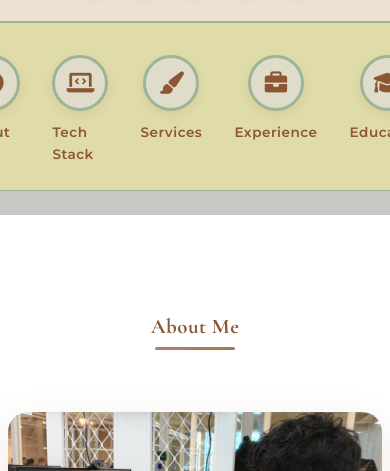
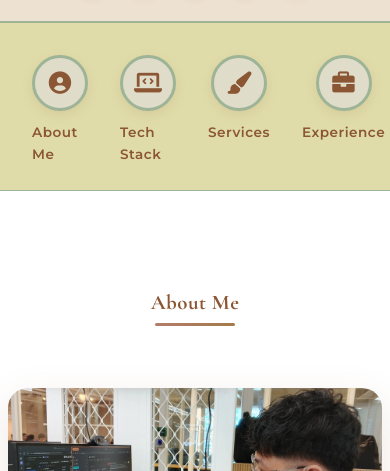
Before and after one commit to Shin-da/jeffmathew-portfolio, a website: page index.html in a window 390 px wide. Shown: the part 373-844 px from the top of the page. Drawn offline with nearby package versions, Linux system fonts and the light colour scheme; a web font is replaced by a local one.

Commit message:
higlights section fixed

```diff
--- a/css/modules/instagram.css
+++ b/css/modules/instagram.css
@@ -298,10 +298,9 @@
 
 .ig-highlights-row {
     display: flex;
-    justify-content: flex-start;
+    justify-content: center;
     gap: 2.5rem;
-    padding: 0 1rem;
-    min-width: min-content;
+    max-width: 800px;
     margin: 0 auto;
 }
 
@@ -310,13 +309,14 @@
         justify-content: flex-start;
         padding: 0 1rem;
         gap: 1.5rem;
+        max-width: none;
     }
 }
 
 @media (max-width: 575.98px) {
     .ig-highlights-section {
         padding: 1.5rem 0 1rem 0;
-        margin-bottom: 1.5rem;
+        /* margin-bottom: 1.5rem; */
     }
     .ig-highlights-row {
         gap: 1rem;
--- a/css/modules/responsive.css
+++ b/css/modules/responsive.css
@@ -232,7 +232,7 @@
     }
     .ig-highlights-section {
         padding: 1.5rem 0 1rem 0;
-        margin-bottom: 1.5rem;
+        /* margin-bottom: 1.5rem; */
     }
     .ig-highlights-row {
         gap: 1rem;
--- a/index.html
+++ b/index.html
@@ -105,7 +105,7 @@
 
   <!-- IG-Style Story Highlights Section -->
   <section class="ig-highlights-section">
-    <div class="container" style="display: flex; justify-content: center; align-items: center;">
+    <div class="container" >
       <div class="ig-highlights-row">
         <div class="ig-highlight-card" data-highlight="about" tabindex="0">
           <div class="ig-highlight-icon"><i class="fas fa-user-circle"></i></div>
```
